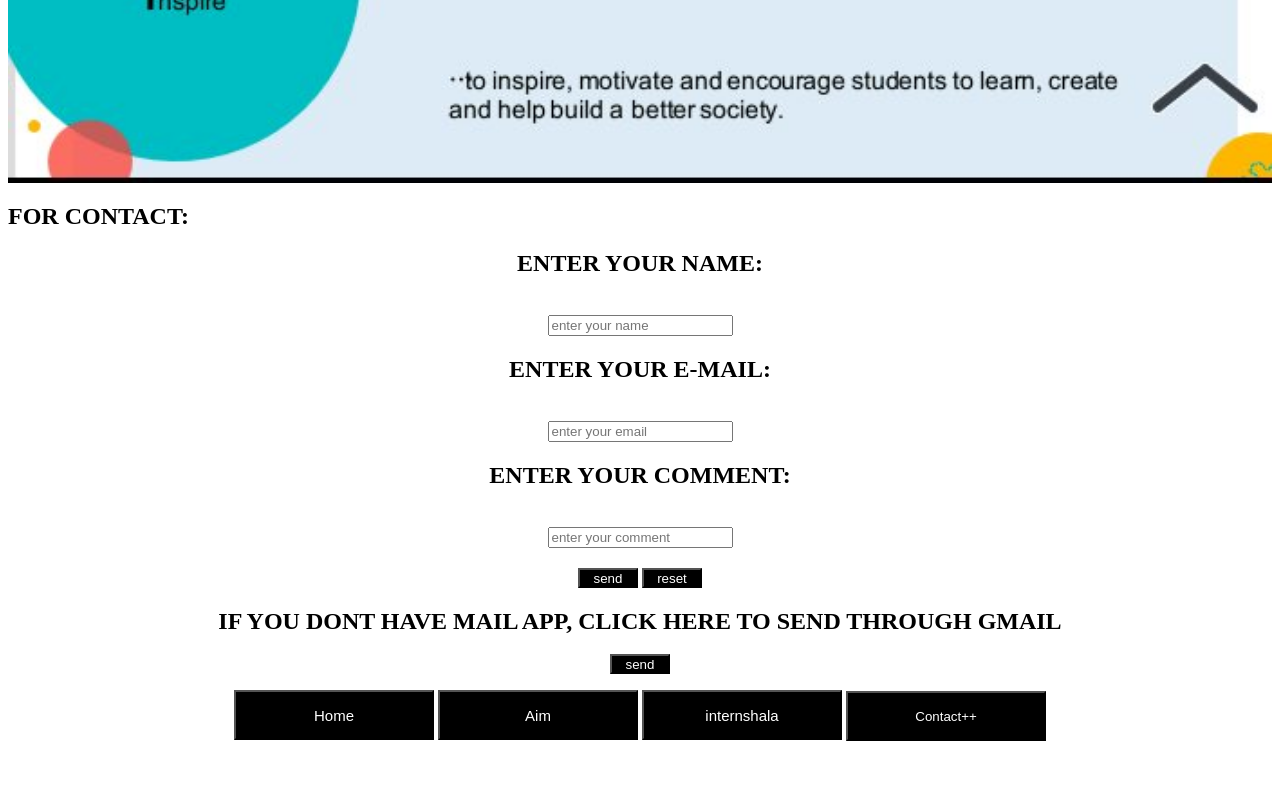
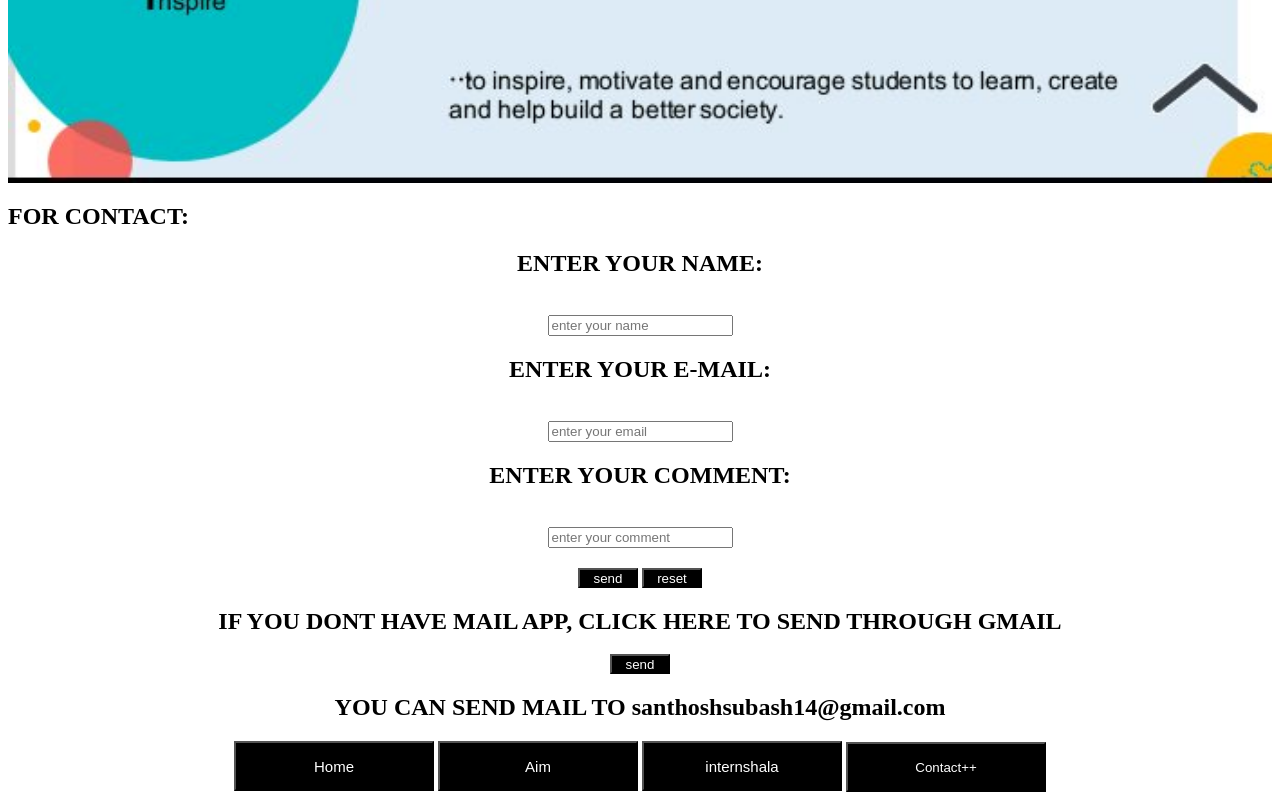
Before and after one commit to santhoshkavin/santhoshkavin.github.io, a plain HTML site: page index.html in a window 1280 px wide. Shown: the part 2509-3309 px from the top of the page. Before the commit the page ends 3258 px from the top, so only its background shows below. Drawn offline with Linux system fonts and the light colour scheme.

Commit message:
just a gmail

```diff
--- a/index.html
+++ b/index.html
@@ -57,6 +57,8 @@ name="Comment">
 <label><h2>IF YOU DONT HAVE MAIL APP, CLICK HERE TO SEND THROUGH GMAIL</h2></label>
 <input type="button" value="send" style="width:60px;height:20px;background-color:black;color:white"
  onclick=window.location.href="https://www.gmail.com">
+
+<label><h2>YOU CAN SEND MAIL TO santhoshsubash14@gmail.com</h2></label>
 </center>
 
 <center>
```
